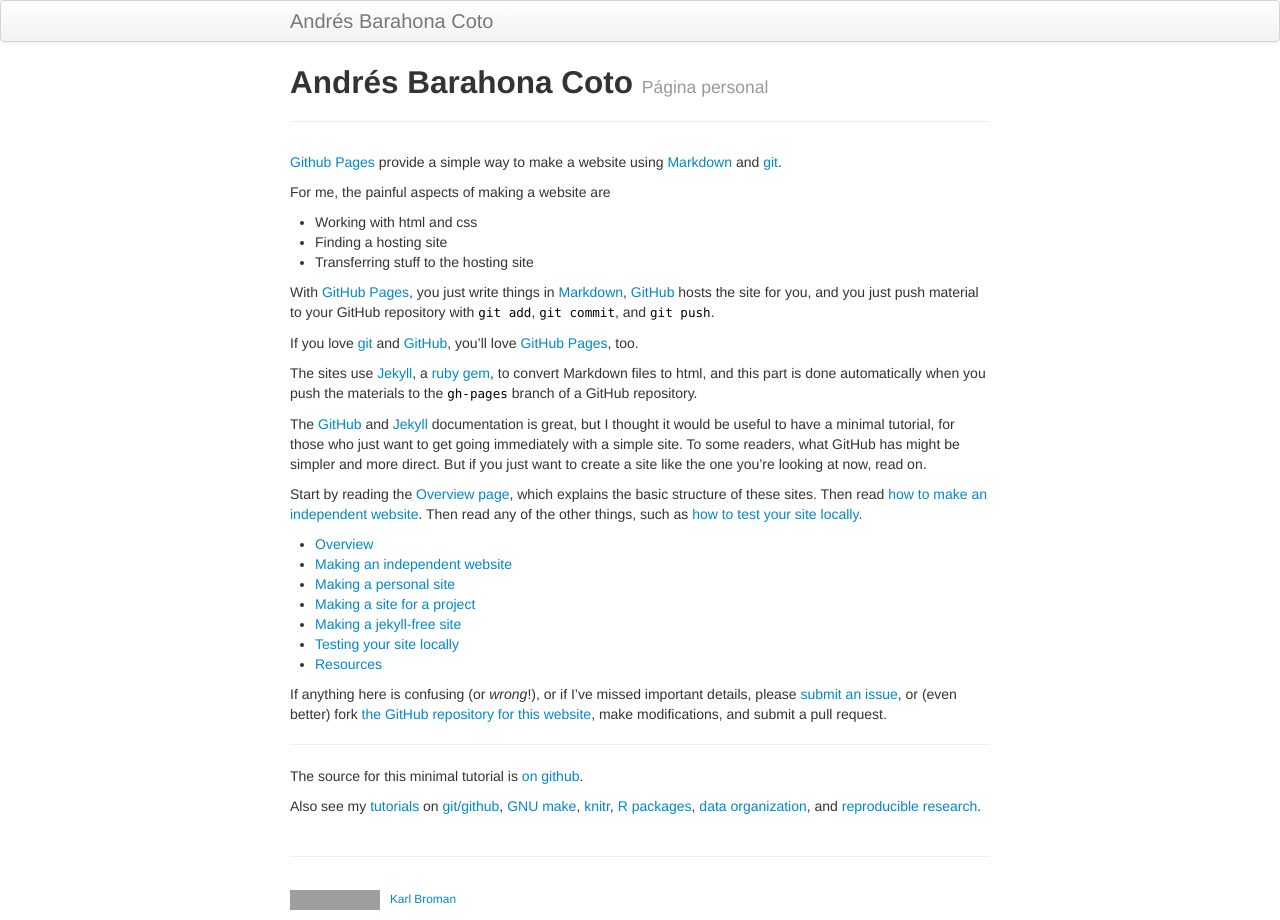
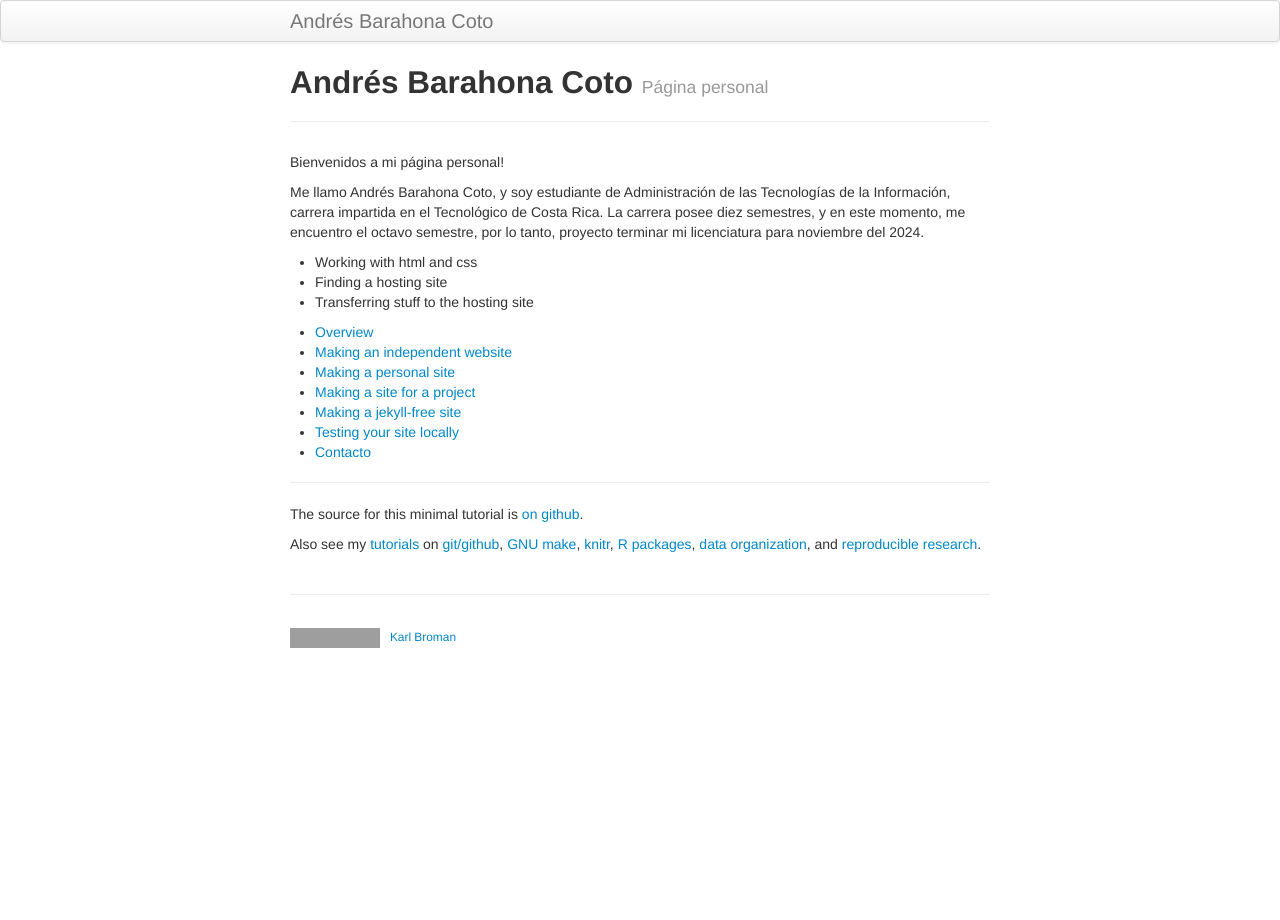
Before and after one commit to barasfj21/AndresBarahonaCoto, a Jekyll site: the page built from index.md, in a window 1280 px wide. Built offline with Jekyll 4.4.1, drawn with Linux system fonts in a browser that asks for light colours; grey boxes are pictures that could not be loaded.

Commit message:
Cuarta actualización

```diff
--- a/index.md
+++ b/index.md
@@ -5,45 +5,17 @@ tagline: Página personal
 description: prueba
 ---
 
-[Github Pages](https://pages.github.com) provide a simple way to make a
-website using
-[Markdown](https://daringfireball.net/projects/markdown/) and
-[git](https://git-scm.com).
+Bienvenidos a mi página personal!
 
-For me, the painful aspects of making a website are
+Me llamo Andrés Barahona Coto, y soy estudiante de Administración de las Tecnologías de la Información,
+carrera impartida en el Tecnológico de Costa Rica. La carrera posee diez semestres, y en este momento,
+me encuentro el octavo semestre, por lo tanto, proyecto terminar mi licenciatura para noviembre del 2024.
 
 - Working with html and css
 - Finding a hosting site
 - Transferring stuff to the hosting site
 
-With [GitHub Pages](https://pages.github.com), you just write things in
-[Markdown](https://daringfireball.net/projects/markdown/),
-[GitHub](https://github.com) hosts the site for you, and you just push
-material to your GitHub repository with `git add`, `git commit`, and
-`git push`.
 
-If you love [git](https://git-scm.com/) and
-[GitHub](https://github.com), you'll love
-[GitHub Pages](https://pages.github.com), too.
-
-The sites use [Jekyll](https://jekyllrb.com/), a
-[ruby](https://www.ruby-lang.org/en/) [gem](https://rubygems.org/), to
-convert Markdown files to html, and this part is done
-automatically when you push the materials to the `gh-pages` branch
-of a GitHub repository.
-
-The [GitHub](https://pages.github.com) and
-[Jekyll](https://jekyllrb.com) documentation is great, but I thought it
-would be useful to have a minimal tutorial, for those who just want to
-get going immediately with a simple site. To some readers, what GitHub
-has might be simpler and more direct.  But if you just want to create
-a site like the one you're looking at now, read on.
-
-Start by reading the [Overview page](pages/overview.html), which
-explains the basic structure of these sites. Then read
-[how to make an independent website](pages/independent_site.html). Then
-read any of the other things, such as
-[how to test your site locally](pages/local_test.html).
 
 - [Overview](pages/overview.html)
 - [Making an independent website](pages/independent_site.html)
@@ -51,13 +23,7 @@ read any of the other things, such as
 - [Making a site for a project](pages/project_site.html)
 - [Making a jekyll-free site](pages/nojekyll.html)
 - [Testing your site locally](pages/local_test.html)
-- [Resources](pages/resources.html)
-
-If anything here is confusing (or _wrong_!), or if I've missed
-important details, please
-[submit an issue](https://github.com/kbroman/simple_site/issues), or (even
-better) fork [the GitHub repository for this website](https://github.com/kbroman/simple_site),
-make modifications, and submit a pull request.
+- [Contacto](pages/contacto.html)
 
 ---
 
```
Also changed, not shown: pages/contacto.md (added, +14 -0 lines).
